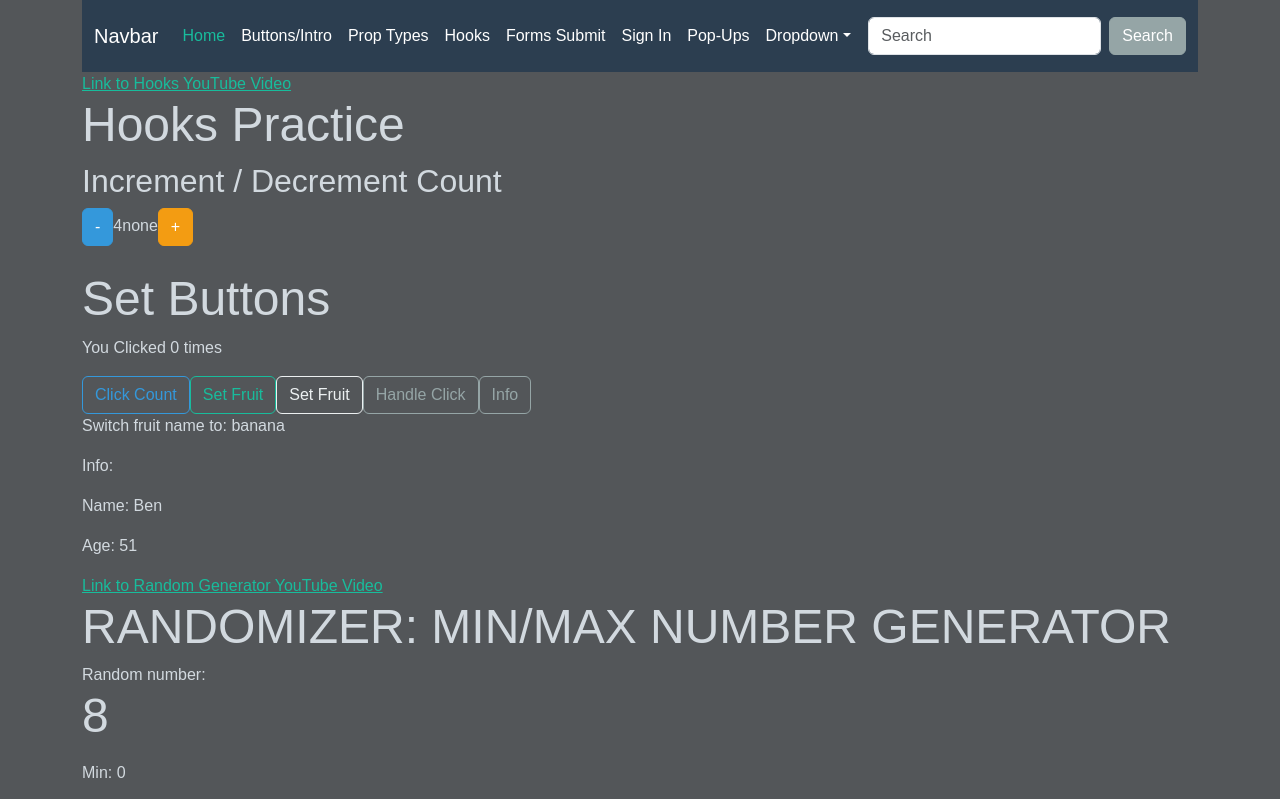
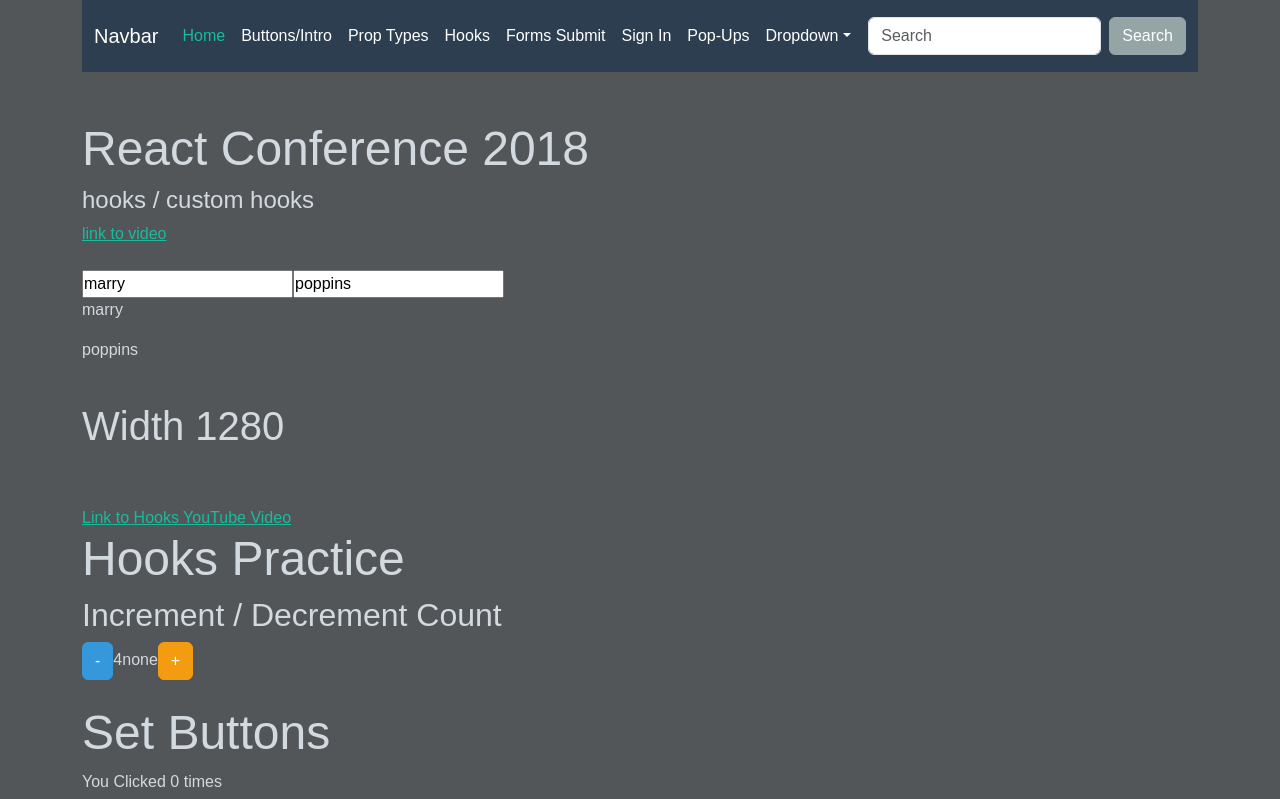
Before and after one commit to brlojam4932/React_Lessons, a React (Create React App) app in the folder lessons-app/: page /hooksPractice in a window 1280 px wide. Shown: the top 799 px of the page. Built offline with nearby package versions, Linux system fonts and the light colour scheme; no server answers.

Commit message:
custom hooks
added from tutorial

```diff
--- a/lessons-app/src/App.js
+++ b/lessons-app/src/App.js
@@ -17,6 +17,7 @@ import MyUseEffect from './components/propImports/MyUseEffect';
 import Pagination from './components/propImports/paginationFolder/Pagination';
 import Posts from './components/propImports/PaginationTable/Posts';
 import PostsExchange from './components/propImports/PaginationTable/PostsEx';
+import ReactConf from './components/propImports/ReactConf';
 // simple react snippets: sfc - A stateless funcitonal component
 
 //Prop Types
@@ -62,6 +63,9 @@ export default function App(props) {
               <PreComponentApp />
             </Route>
             <Route path="/hooksPractice">
+            <br /> <br />
+              <ReactConf />
+              <br /> <br />
               <HooksPractice />
               <RandGenApp />
               <Forms />
--- a/lessons-app/src/components/propImports/PaginationTable/PostsEx.jsx
+++ b/lessons-app/src/components/propImports/PaginationTable/PostsEx.jsx
@@ -18,6 +18,9 @@ function PostsExchange() {
   const [paginatedPosts, setPaginatedPosts] = useState();
   const [currentPage, setCurrentPage] = useState(1);
   const pageSize = 10;
+
+  const [showBalance, setShowBalance] = useState(10000);
+  const [coinData, setCoinData] = useState([])
 
   useEffect(() => {
     axios.get('https://api.coinpaprika.com/v1/tickers')
@@ -40,14 +43,26 @@ function PostsExchange() {
     setPaginatedPosts(paginatedPost);
   };
 
+  /*
+  const handleRefresh = (valueChangeIndex) => {
+    const coin = posts.find(({index}) => index === valueChangeIndex);
+    console.log(coin);
+  }
+  */
 
+  const handleRefresh = (event) => {
+    event.preventDefault();
+  }
+
+
+  // check out uuid plugin to create Key names
   return (
     <div>
       <h1>React table with pagination</h1>
       <a href='https://youtu.be/kEd81ZirrCY'>Link to tutorial</a>
       <br />
       <br />
-      <AccountBal amount={10000} />
+      <AccountBal amount={showBalance} />
       <br />
       <br />
        {
@@ -73,7 +88,6 @@ function PostsExchange() {
                   <Td>{post.name}</Td>
                   <Td>{post.symbol}</Td>
                   <Td>$ {post.quotes.USD.price }</Td>
-
                   <Td>
                     <p className={
                       post.completed ? 'btn btn-success' : 'btn btn-danger'
@@ -81,9 +95,15 @@ function PostsExchange() {
                       {post.completed ? "Completed" : "Pending"}
 
                     </p>
+                    <form action="#" method="POST">
+                      <button className='btn btn-outline-info' onClick={handleRefresh}  >Refresh</button>
+
+                    </form>
                   </Td>
+
                 </tr>
               ))
+
             };
           </tbody>
         </table>
--- /dev/null
+++ b/lessons-app/src/components/propImports/ReactConf.jsx
@@ -0,0 +1,120 @@
+import React, { useState, useEffect } from 'react';
+
+// hooks / custom hooks | could not complete it; failed with errors
+export default function ReactConf(props) {
+
+
+  //const _myName = useFormInput('Janet');
+  //const _surName = useFormInput('Lopez');
+  //useDocumentTitle(_myName.value + ' ' + _surName.value);
+  const [myName, setMyName] = useState("marry");
+  const [surName, setSurName] = useState('poppins');
+  const width = useWindowWidth();
+  useDocumentTitle(myName + ' ' + surName);
+
+
+  // ...runs after initial render and after every update
+  useEffect(() => {
+    document.title = myName + ' ' + surName;
+  });
+
+
+  // they are too similar so they can be extracted
+  function handleNameChange(e) {
+    setMyName(e.target.value);
+  };
+
+  function handleSurNameChange(e) {
+    setSurName(e.target.value);
+  };
+
+
+  return (
+    <>
+      <section>
+      <h1>React Conference 2018</h1>
+      <h4>hooks / custom hooks</h4>
+
+      <a href='https://youtu.be/dpw9EHDh2bM?t=2743'>link to video</a>
+      <br/>
+      <br/>
+      <rows label="Name">
+        <input
+          value={myName}
+          onChange={handleNameChange}
+        />
+      </rows>
+      <rows label="SurName">
+        <input
+          value={surName}
+          onChange={handleSurNameChange}
+        />
+      </rows>
+      <p>{myName}</p>
+      <p>{surName}</p>
+      <br/>
+      <h2>Width {width}</h2>
+    </section>
+      {/*
+
+      <section>
+        <h1>React Conference 2018</h1>
+        <rows label="Name">
+          <input {..._myName}/>
+        </rows>
+        <rows label="SurName">
+          <input {..._surName}/>
+        </rows>
+        <p>Name {_myName}</p>
+        <p>Surname {_surName}</p>
+        <br />
+        <h2>Width {width}</h2>
+      </section>
+
+    */}
+
+    </>
+
+  );
+
+}
+
+function useDocumentTitle(title) {
+  useEffect(() => {
+    document.title = title;
+  });
+}
+
+function useWindowWidth() {
+  const [width, setWidth] = useState(window.innerWidth);
+
+  useEffect(() => {
+    const handleResize = () => setWidth(window.innerWidth);
+    window.addEventListener('resize', handleResize);
+    //clean up
+    return () => {
+      window.removeEventListener('resize', handleResize);
+    };
+  });
+  return width;
+
+}
+
+/*
+
+//Extracting a function; "Custom Hook"
+
+function useFormInput(initialValue) {
+  const [value, setValue] = useState(initialValue);
+
+  function handleChange(e) {
+    setValue(e.target.value);
+  }
+
+  return {
+    value,
+    onChange: handleChange
+  };
+}
+
+*/
```
